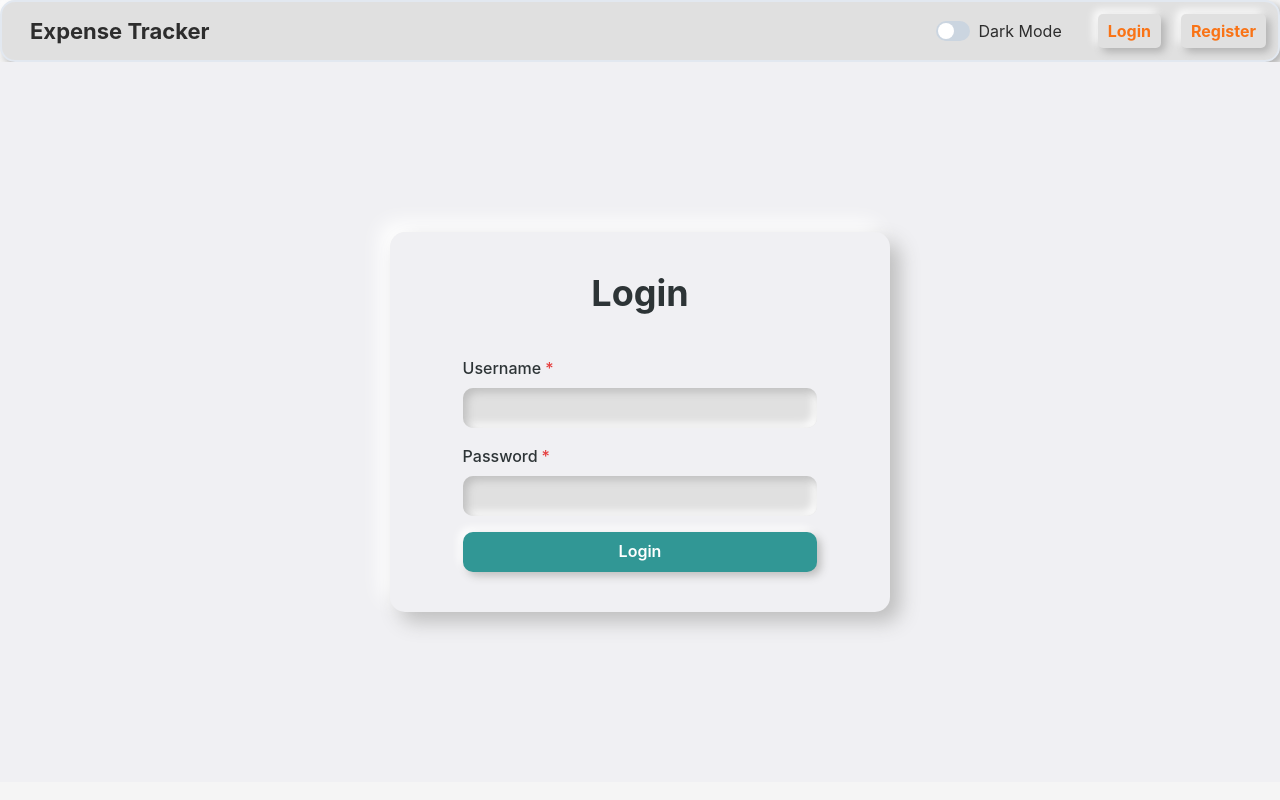
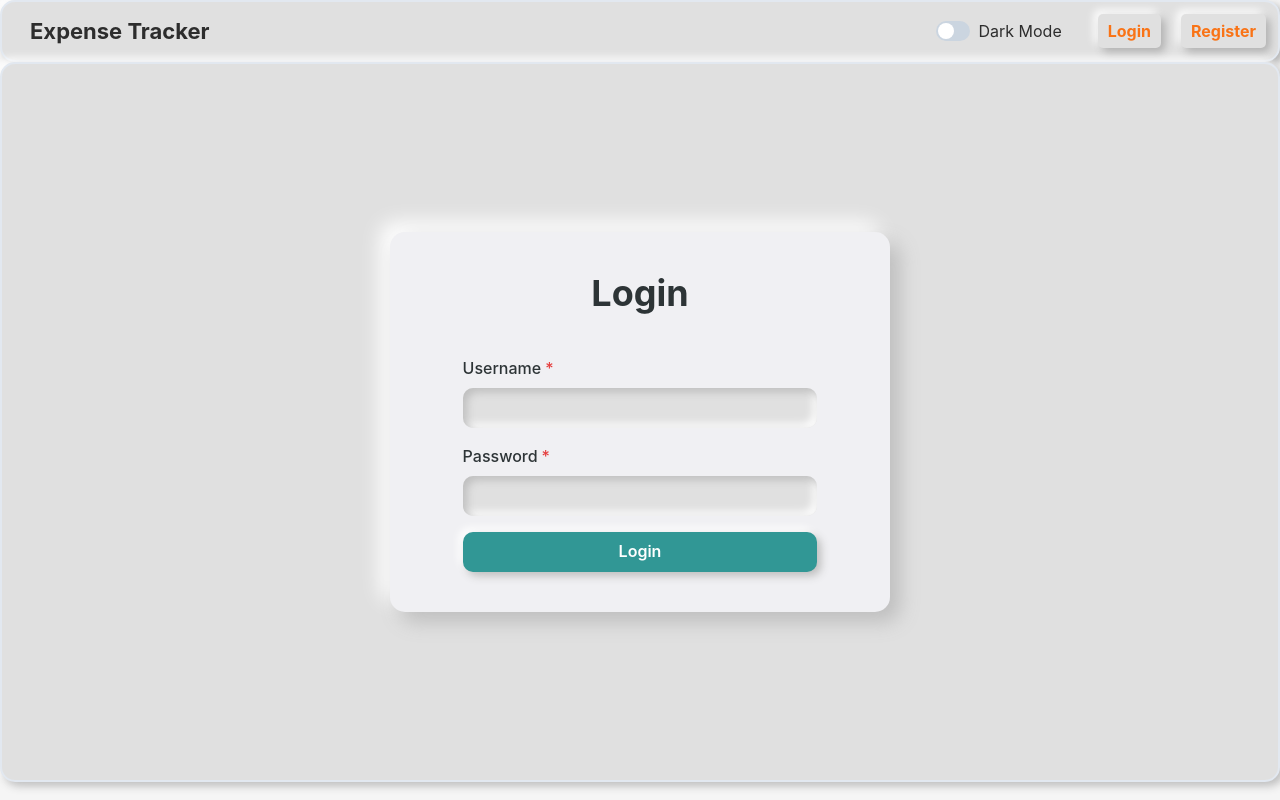
Before and after one commit to Biswajeet-23/mern-personal-expense-tracker, a React (Vite) app in the folder client/: page /login in a window 1280 px wide. Built offline with nearby package versions, Linux system fonts and the light colour scheme; no server answers.

Commit message:
added neumorphism design

```diff
--- a/client/src/pages/Login.jsx
+++ b/client/src/pages/Login.jsx
@@ -49,9 +49,18 @@ const Login = () => {
   const inputColor = useColorModeValue("#e0e0e0", "#333333");
   const shadowLight = useColorModeValue("#ffffff", "#3b3b3b");
   const shadowDark = useColorModeValue("#bebebe", "#141414");
+  const bgColor = useColorModeValue("#e0e0e0", "#1a1a1a");
+
+  const neumorphismStyle = {
+    backgroundColor: bgColor,
+    borderRadius: "15px",
+    borderWidth: "2px",
+    boxShadow: `4px 4px 8px ${shadowDark}, -4px -4px 8px ${shadowLight}`,
+  };
 
   return (
     <Flex
+      style={neumorphismStyle}
       justifyContent="center"
       minHeight="90vh"
       alignItems="center"
--- a/client/src/pages/Register.jsx
+++ b/client/src/pages/Register.jsx
@@ -45,12 +45,7 @@ const Register = () => {
 
   return (
     <>
-      <Flex
-        justifyContent="center"
-        minHeight="90vh"
-        alignItems="center"
-        bg={boxBg}
-      >
+      <Flex justifyContent="center" minHeight="90vh" alignItems="center">
         <Box
           bg={boxBg}
           width="500px"
```
